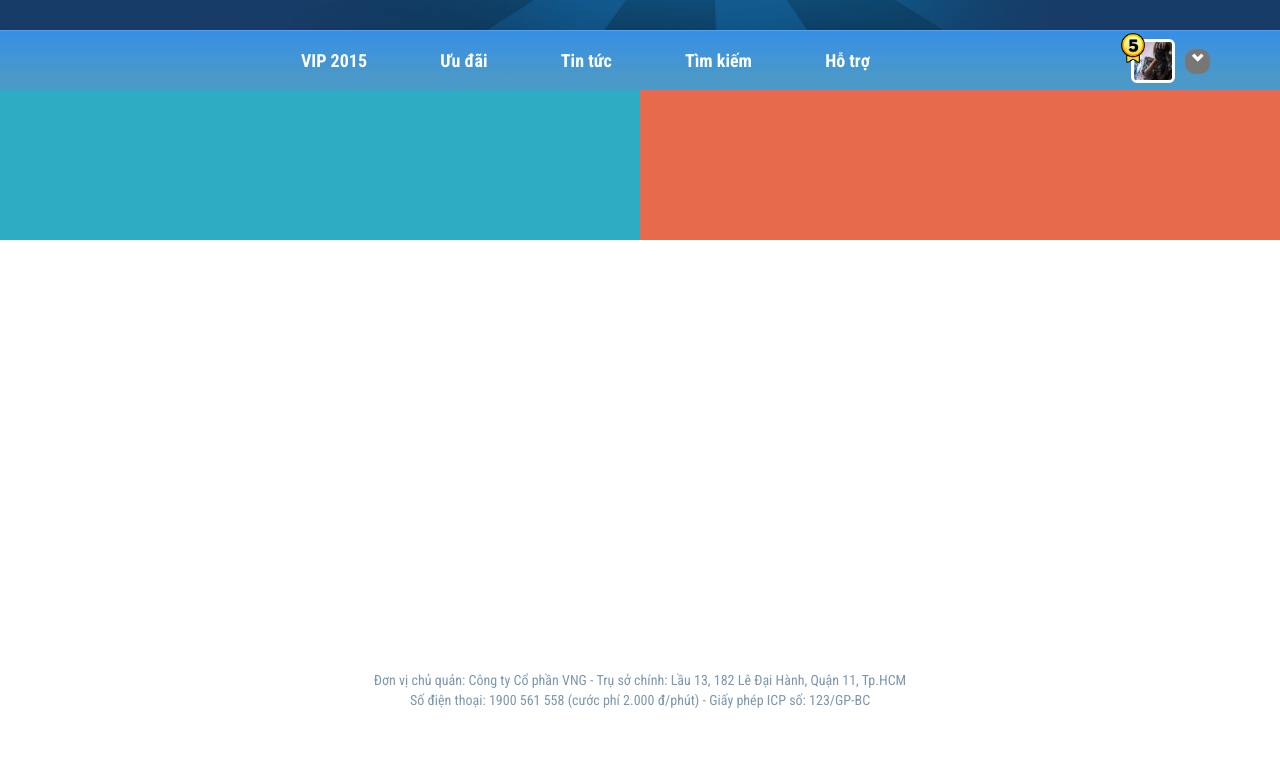
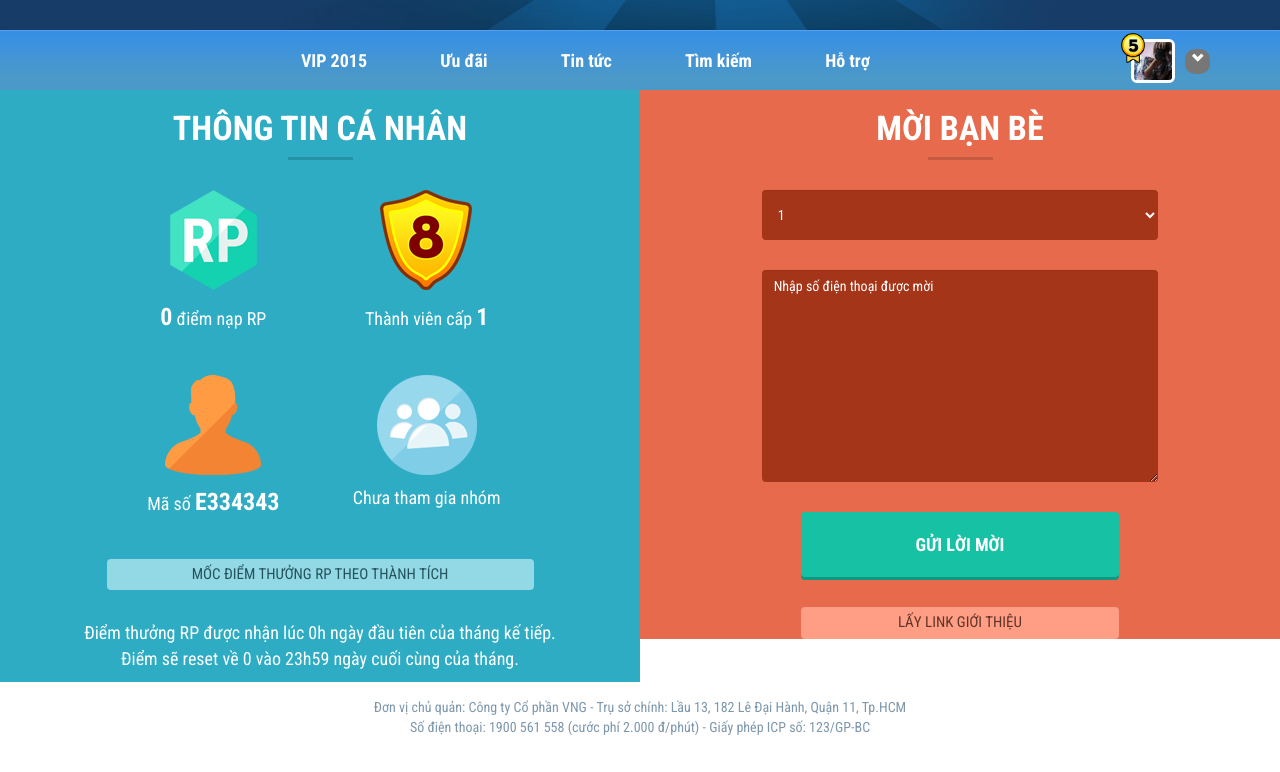
Before and after one commit to thuatnha/VipLink, a plain HTML site: page public_html/index.html in a window 1280 px wide. Shown: the part 145-917 px from the top of the page. Before the commit the page ends 890 px from the top, so only its background shows below. Drawn offline with Linux system fonts and the light colour scheme.

Commit message:
update Index page
update Index page

```diff
--- a/public_html/css/style.css
+++ b/public_html/css/style.css
@@ -151,8 +151,105 @@ footer .logo {
 .mt-20 {
     margin-top: -20px !important;
 }
+.mt20 {
+    margin-top: 20px !important;
+}
+.mt30 {
+    margin-top: 30px !important;
+}
+.mb30 {
+    margin-bottom: 30px !important;
+}
+.title-section {
+    font-weight: 700;
+    font-size: 34px;
+    color: #fff;
+    text-transform: uppercase;
+}
+.boder-box {
+    width: 65px;
+    border-bottom: 3px #000 solid;
+    opacity: .15;
+    margin: 0 auto;
+    display: block;
+}
+.box-info-account {
+    color: #fff;
+    font-size: 18px;
+    font-weight: 400;
+}
+.box-info-account p {
+    margin-top: 10px;
+}
+
+span.bold{
+    font-size: 24px;
+    font-weight: 700;
+}
+.btn-info-box {
+    background-color: #92d8e5; /* layer fill content */
+    color: #24535b; /* text color */
+    font-size: 15px;
+    padding: 5px 25px;
+    min-width: 70%;
+    width: 70%;
+    display: block;
+    margin: 0 auto;
+    border-radius: 4px;
+}
+.bg-info-account, .bg-invite-friend {
+    color: #fff;
+    font-size: 18px;
+    font-weight: 400;
+}
+
+.select-invite-friend {
+    height: 50px !important;
+    background-color: #a53519 !important;
+    border: 0px !important;
+    color: #fff !important;
+    outline: none !important;
+}
+.area-invite-friend {
+    background-color: #a53519 !important;
+    border: 0px !important;
+    color: #fff !important;
+    outline: none !important;
+    clear: both;
+}
 
 
+.btn-invite {
+    background: #17c2a4;
+    box-shadow: 0 3px 0 0 rgb(17, 150, 127);
+    text-transform: uppercase;
+    font-size: 18px;
+    font-weight: 700 !important;
+    min-width: 80%;
+    height: 65px;
+    margin: 30px 0 30px 0 !important;
+    border-radius: 4px !important;
+}
+.btn-invite:hover,
+.btn-invite:focus,
+.btn-invite:active{
+    background: #1BD4B3 !important;
+    color: #fff !important;
+    outline: none;
+}
+.get-link {
+    background-color: #ff9d85; /* layer fill content */
+    color: #613428; /* text color */
+    font-size: 15px;
+    min-width: 80%;
+    text-transform: uppercase;
+    display: inline-block;
+    padding: 5px;
+    border-radius: 4px !important;
+}
+.get-link:hover{
+    text-decoration: none;
+}
 @media (max-width: 319px){
 
     header {
--- a/public_html/index.html
+++ b/public_html/index.html
@@ -117,11 +117,66 @@ and open the template in the editor.
             <section class="mt-20">
                 <div class="container-fluid">
                     <div class="row">
-                        <div class="col-md-6 bg-info-account">
-                            <p></p>
+                        <div class="col-md-6 bg-info-account text-center">
+                            <h3 class="title-section">Thông tin cá nhân</h3>
+                            <span class="boder-box"></span>
+                            <div class="row mt30">
+                                <div class="col-xs-6 col-md-offset-2 col-md-4 box-info-account">
+                                    <img src="images/1.1.png">
+                                    <p>
+                                        <span class="bold">0</span> điểm nạp RP
+                                    </p>
+                                </div>
+                                <div class="col-xs-6 col-md-4 box-info-account">
+                                    <img src="images/1.2.png">
+                                    <p>
+                                        Thành viên cấp <span class="bold">1</span>
+                                    </p>
+                                </div>
+                            </div>
+                            <div class="row mt30 mb30">
+                                <div class="col-xs-6 col-md-offset-2 col-md-4 box-info-account">
+                                    <img src="images/1.3.png">
+                                    <p>
+                                        Mã số <span class="bold">E334343</span>
+                                    </p>
+                                </div>
+                                <div class="col-xs-6 col-md-4 box-info-account">
+                                    <img src="images/1.4.png">
+                                    <p>
+                                        Chưa tham gia nhóm
+                                    </p>
+                                </div>
+                            </div>
+                            <div class="clearfix"></div>
+                            <span class="btn-info-box">MỐC ĐIỂM THƯỞNG RP THEO THÀNH TÍCH</span>
+                            <div class="clearfix"></div>
+                            <p class="mt30">
+                                Điểm thưởng RP được nhận lúc 0h ngày đầu tiên của tháng kế tiếp.<br>
+                                Điểm sẽ reset về 0 vào 23h59 ngày cuối cùng của tháng.
+                            </p>
                         </div>
-                        <div class="col-md-6 bg-invite-friend">
-                            <p></p>
+                        <div class="col-md-6 bg-invite-friend text-center">
+                            <h3 class="title-section">Mời Bạn Bè</h3>
+                            <span class="boder-box"></span>
+                            <div class="row mt30">
+                                <div class="col-xs-6 col-lg-offset-2 col-md-8">
+                                    <select class="form-control select-invite-friend">
+                                        <option>1</option>
+                                        <option>2</option>
+                                        <option>3</option>
+                                        <option>4</option>
+                                        <option>5</option>
+                                    </select>
+                                    <textarea class="form-control area-invite-friend mt30" rows="10">Nhập số điện thoại được mời</textarea>
+                                    <div class="clearfix"></div>
+                                    <button class="btn btn-lg btn-invite">Gửi lời mời</button>
+                                    <div class="clearfix"></div>
+                                    <a class="get-link">
+                                      Lấy link giới thiệu
+                                    </a>
+                                </div>
+                            </div>
                         </div>
                     </div>
                 </div>
```
Also changed, not shown: nbproject/private/private.xml (added, +12 -0 lines).
